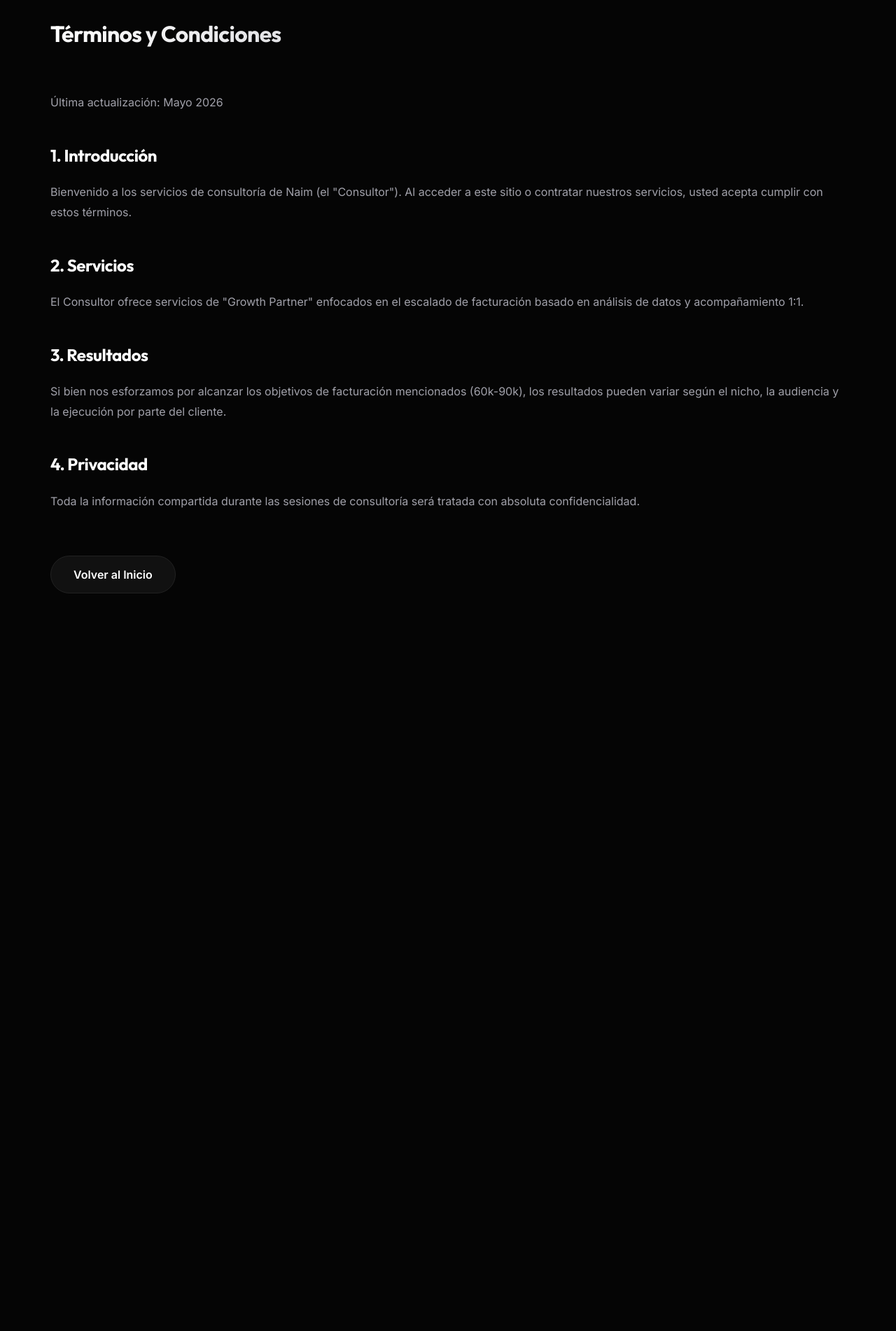
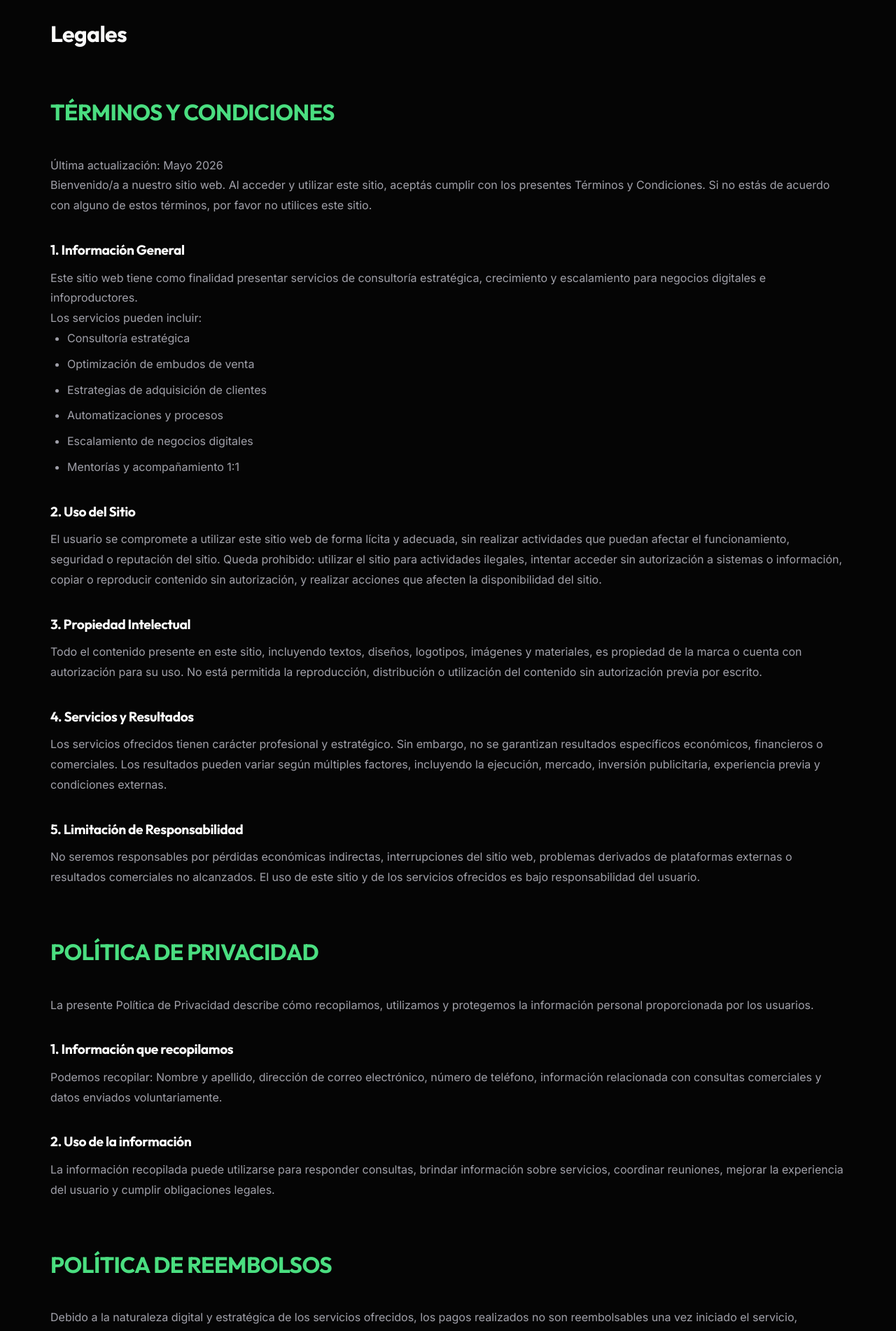
Before and after one commit to aleexxrodriguezz/Naim-Portfolio, a Next.js app: page /terminos in a window 1280 px wide. Shown: the part 100-2002 px from the top of the page at 70% size. Before the commit the page ends 1076 px from the top, so only its background shows below. Built offline with nearby package versions, Linux system fonts and the light colour scheme.

Commit message:
Update legal pages and footer notice

```diff
--- a/src/app/terminos/page.js
+++ b/src/app/terminos/page.js
@@ -4,18 +4,59 @@ export default function Terminos() {
   return (
     <div className={styles.wrapper}>
       <div className="container">
-        <h1 className="text-gradient">Términos y Condiciones</h1>
+        <h1 className="text-gradient">Legales</h1>
+
         <div className={styles.content}>
-          <p>Última actualización: Mayo 2026</p>
-          <h2>1. Introducción</h2>
-          <p>Bienvenido a los servicios de consultoría de Naim (el "Consultor"). Al acceder a este sitio o contratar nuestros servicios, usted acepta cumplir con estos términos.</p>
-          <h2>2. Servicios</h2>
-          <p>El Consultor ofrece servicios de "Growth Partner" enfocados en el escalado de facturación basado en análisis de datos y acompañamiento 1:1.</p>
-          <h2>3. Resultados</h2>
-          <p>Si bien nos esforzamos por alcanzar los objetivos de facturación mencionados (60k-90k), los resultados pueden variar según el nicho, la audiencia y la ejecución por parte del cliente.</p>
-          <h2>4. Privacidad</h2>
-          <p>Toda la información compartida durante las sesiones de consultoría será tratada con absoluta confidencialidad.</p>
+          <section className={styles.legalSection}>
+            <h2>TÉRMINOS Y CONDICIONES</h2>
+            <p>Última actualización: Mayo 2026</p>
+            <p>Bienvenido/a a nuestro sitio web. Al acceder y utilizar este sitio, aceptás cumplir con los presentes Términos y Condiciones. Si no estás de acuerdo con alguno de estos términos, por favor no utilices este sitio.</p>
+
+            <h3>1. Información General</h3>
+            <p>Este sitio web tiene como finalidad presentar servicios de consultoría estratégica, crecimiento y escalamiento para negocios digitales e infoproductores.</p>
+            <p>Los servicios pueden incluir:</p>
+            <ul>
+              <li>Consultoría estratégica</li>
+              <li>Optimización de embudos de venta</li>
+              <li>Estrategias de adquisición de clientes</li>
+              <li>Automatizaciones y procesos</li>
+              <li>Escalamiento de negocios digitales</li>
+              <li>Mentorías y acompañamiento 1:1</li>
+            </ul>
+
+            <h3>2. Uso del Sitio</h3>
+            <p>El usuario se compromete a utilizar este sitio web de forma lícita y adecuada, sin realizar actividades que puedan afectar el funcionamiento, seguridad o reputación del sitio. Queda prohibido: utilizar el sitio para actividades ilegales, intentar acceder sin autorización a sistemas o información, copiar o reproducir contenido sin autorización, y realizar acciones que afecten la disponibilidad del sitio.</p>
+
+            <h3>3. Propiedad Intelectual</h3>
+            <p>Todo el contenido presente en este sitio, incluyendo textos, diseños, logotipos, imágenes y materiales, es propiedad de la marca o cuenta con autorización para su uso. No está permitida la reproducción, distribución o utilización del contenido sin autorización previa por escrito.</p>
+
+            <h3>4. Servicios y Resultados</h3>
+            <p>Los servicios ofrecidos tienen carácter profesional y estratégico. Sin embargo, no se garantizan resultados específicos económicos, financieros o comerciales. Los resultados pueden variar según múltiples factores, incluyendo la ejecución, mercado, inversión publicitaria, experiencia previa y condiciones externas.</p>
+
+            <h3>5. Limitación de Responsabilidad</h3>
+            <p>No seremos responsables por pérdidas económicas indirectas, interrupciones del sitio web, problemas derivados de plataformas externas o resultados comerciales no alcanzados. El uso de este sitio y de los servicios ofrecidos es bajo responsabilidad del usuario.</p>
+          </section>
+
+          <section className={styles.legalSection}>
+            <h2>POLÍTICA DE PRIVACIDAD</h2>
+            <p>La presente Política de Privacidad describe cómo recopilamos, utilizamos y protegemos la información personal proporcionada por los usuarios.</p>
+            <h3>1. Información que recopilamos</h3>
+            <p>Podemos recopilar: Nombre y apellido, dirección de correo electrónico, número de teléfono, información relacionada con consultas comerciales y datos enviados voluntariamente.</p>
+            <h3>2. Uso de la información</h3>
+            <p>La información recopilada puede utilizarse para responder consultas, brindar información sobre servicios, coordinar reuniones, mejorar la experiencia del usuario y cumplir obligaciones legales.</p>
+          </section>
+
+          <section className={styles.legalSection}>
+            <h2>POLÍTICA DE REEMBOLSOS</h2>
+            <p>Debido a la naturaleza digital y estratégica de los servicios ofrecidos, los pagos realizados no son reembolsables una vez iniciado el servicio, mentoría, consultoría o proceso de acompañamiento. En caso de existir situaciones excepcionales, estas serán evaluadas individualmente.</p>
+          </section>
+
+          <section className={styles.legalSection}>
+            <h2>DISCLAIMER DE RESULTADOS</h2>
+            <p>No garantizamos resultados económicos específicos, niveles de facturación, ingresos o crecimiento determinado. Cualquier ejemplo o caso de éxito tiene fines ilustrativos y no representa una promesa o garantía.</p>
+          </section>
         </div>
+
         <a href="/" className={styles.backBtn}>Volver al Inicio</a>
       </div>
     </div>
--- a/src/app/terminos/terminos.module.css
+++ b/src/app/terminos/terminos.module.css
@@ -15,6 +15,32 @@
   margin-bottom: 1rem;
 }
 
+.legalSection {
+  margin-bottom: 4rem;
+}
+
+.legalSection h2 {
+  font-size: 2rem;
+  margin-bottom: 2rem;
+  color: var(--primary);
+}
+
+.legalSection h3 {
+  font-size: 1.2rem;
+  margin-top: 2rem;
+  margin-bottom: 0.5rem;
+  color: var(--foreground);
+}
+
+.legalSection ul {
+  margin-left: 1.5rem;
+  margin-bottom: 1rem;
+}
+
+.legalSection li {
+  margin-bottom: 0.5rem;
+}
+
 .backBtn {
   display: inline-block;
   padding: 1rem 2rem;
--- a/src/components/Footer.js
+++ b/src/components/Footer.js
@@ -17,7 +17,11 @@ export default function Footer() {
           </div>
         </div>
         <div className={styles.bottom}>
-          <p>&copy; {new Date().getFullYear()} Growth Partner. Todos los derechos reservados.</p>
+          <p>©️ {new Date().getFullYear()} Todos los derechos reservados.</p>
+          <p className={styles.legalNotice}>
+            El contenido de este sitio tiene fines informativos y comerciales. Los resultados pueden variar según cada caso.
+            Al utilizar este sitio aceptás nuestros <a href="/terminos">Términos y Condiciones</a> y <a href="/terminos">Política de Privacidad</a>.
+          </p>
         </div>
       </div>
     </footer>
```
Also changed, not shown: src/components/Footer.module.css (+15 -0 lines).
